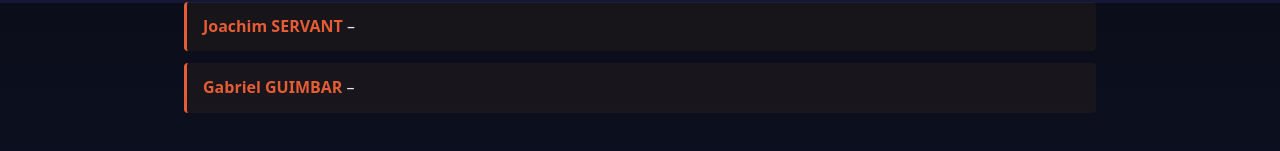
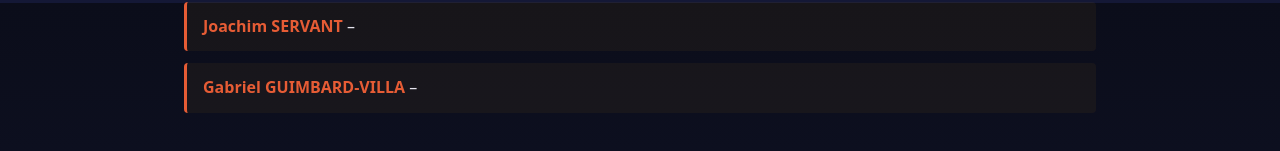
Before and after one commit to Fertous24/Nasa-Martian-Map-6-3, a React (Vite) app: page / in a window 1280 px wide. Shown: the part 3997-4148 px from the top of the page. Built offline with nearby package versions, Linux system fonts and the light colour scheme; a web font is replaced by a local one.

Commit message:
GUIMBAR to GUIMBARD-VILLA

```diff
--- a/src/App.jsx
+++ b/src/App.jsx
@@ -140,7 +140,7 @@ export default function App() {
               <strong>Joachim SERVANT</strong> –
             </li>
             <li>
-              <strong>Gabriel GUIMBAR</strong> –
+              <strong>Gabriel GUIMBARD-VILLA</strong> –
             </li>
           </ul>
         </section>
```
